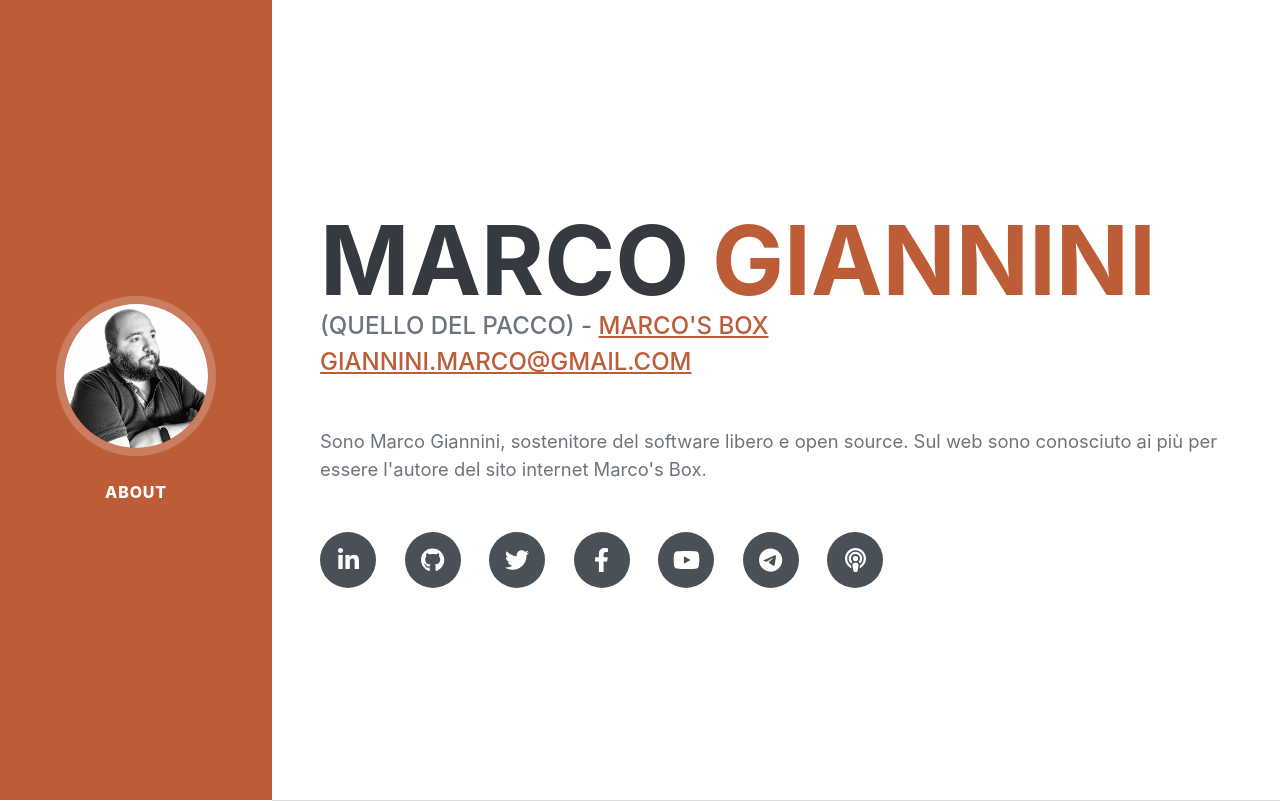
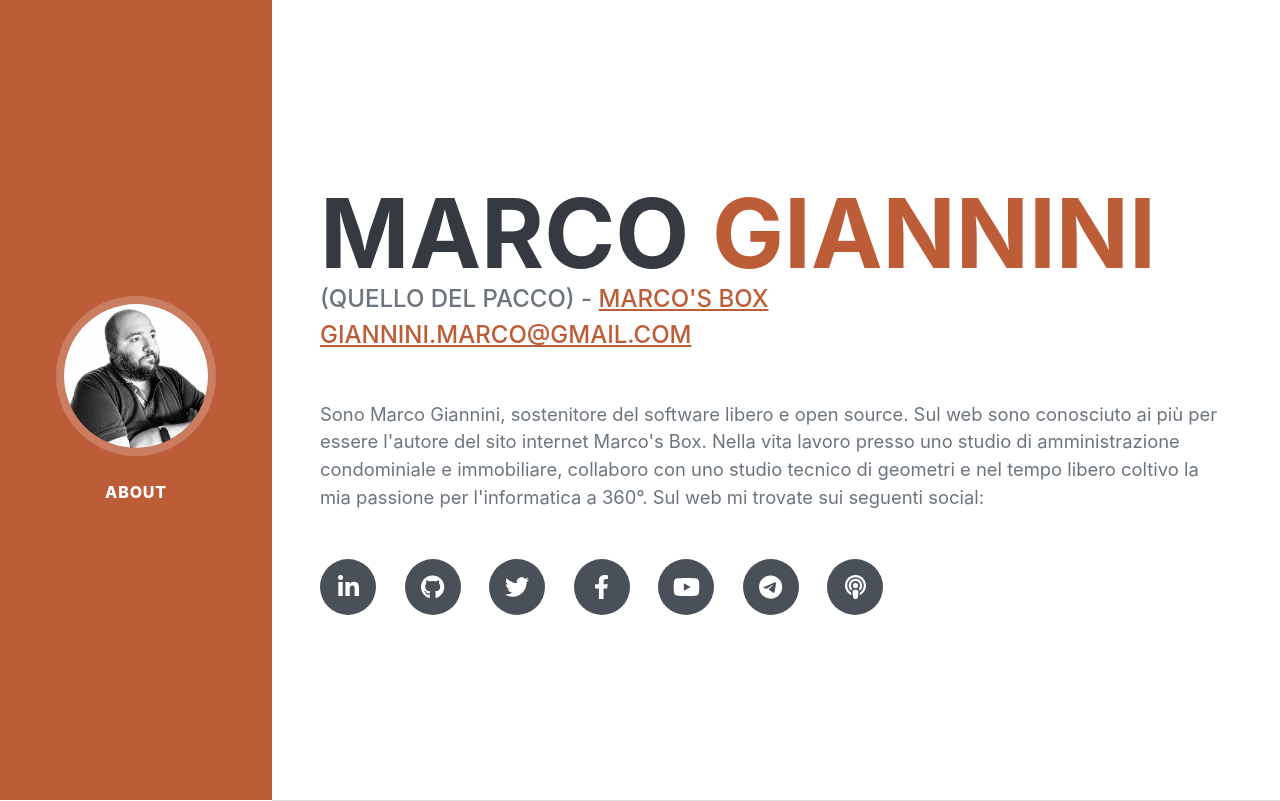
Before and after one commit to marcogiannini/marcogiannini.github.io, a plain HTML site: page index.html in a window 1280 px wide. Drawn offline with nearby package versions, Linux system fonts and the light colour scheme; a web font is replaced by a local one.

Commit message:
Update index.html

```diff
--- a/index.html
+++ b/index.html
@@ -43,7 +43,8 @@
                         <a href="https://www.marcosbox.org/">Marco's Box</a><br>
                         <a href="mailto:name@email.com">giannini.marco@gmail.com</a>
                     </div>
-                    <p class="lead mb-5">Sono Marco Giannini, sostenitore del software libero e open source. Sul web sono conosciuto ai più per essere l'autore del sito internet Marco's Box.</p>
+                    <p class="lead mb-5">Sono Marco Giannini, sostenitore del software libero e open source. Sul web sono conosciuto ai più per essere l'autore del sito internet Marco's Box. Nella vita lavoro presso uno studio di amministrazione condominiale e immobiliare, collaboro con uno studio tecnico di geometri e nel tempo libero coltivo la mia passione per l'informatica a 360°. Sul web mi trovate sui seguenti social:
+                    </p>
                     <div class="social-icons">
                         <a class="social-icon" href="http://it.linkedin.com/pub/marco-giannini/51/979/a4a/"><i class="fab fa-linkedin-in"></i></a>
                         <a class="social-icon" href="https://github.com/marcogiannini"><i class="fab fa-github"></i></a>
```
